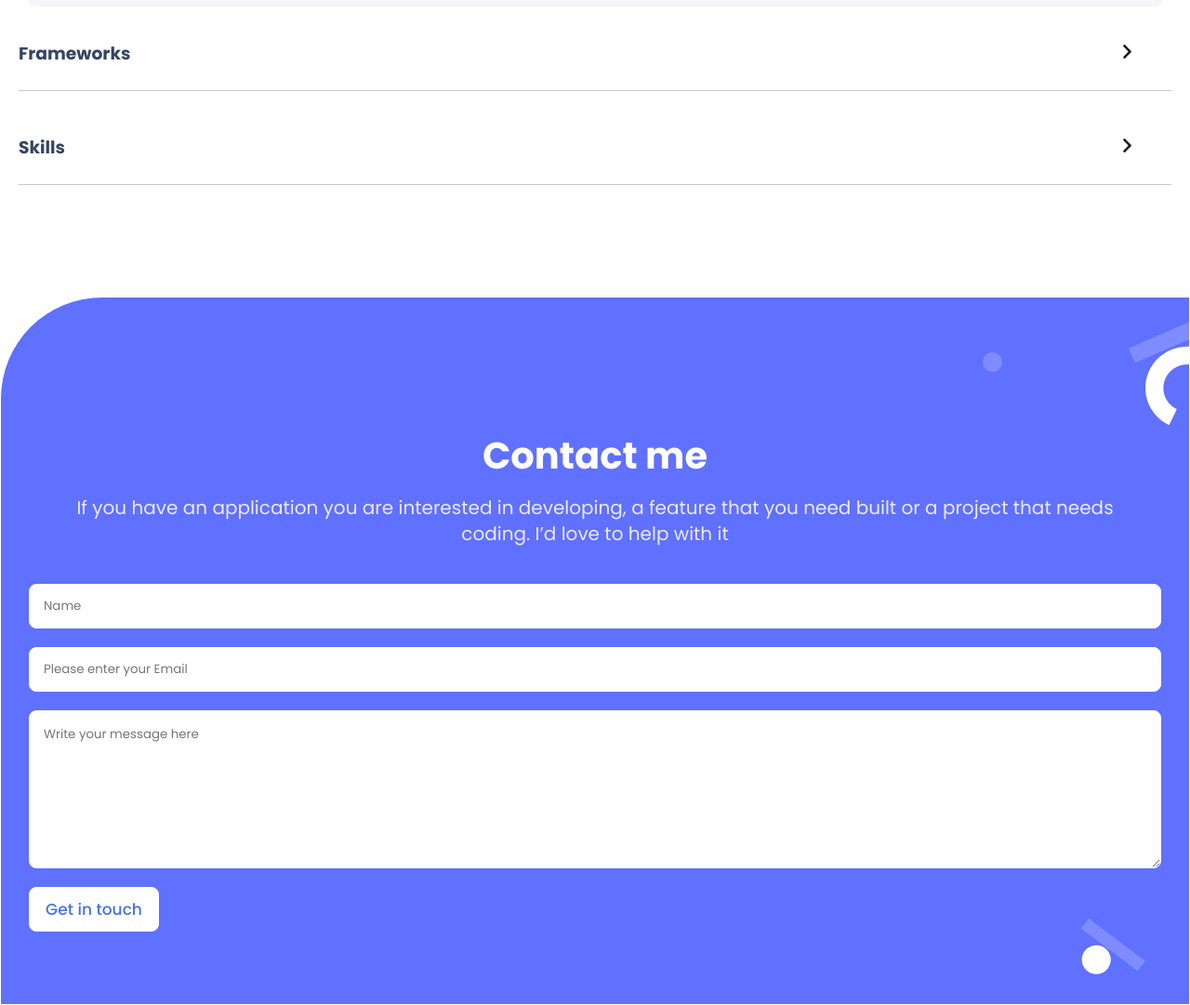
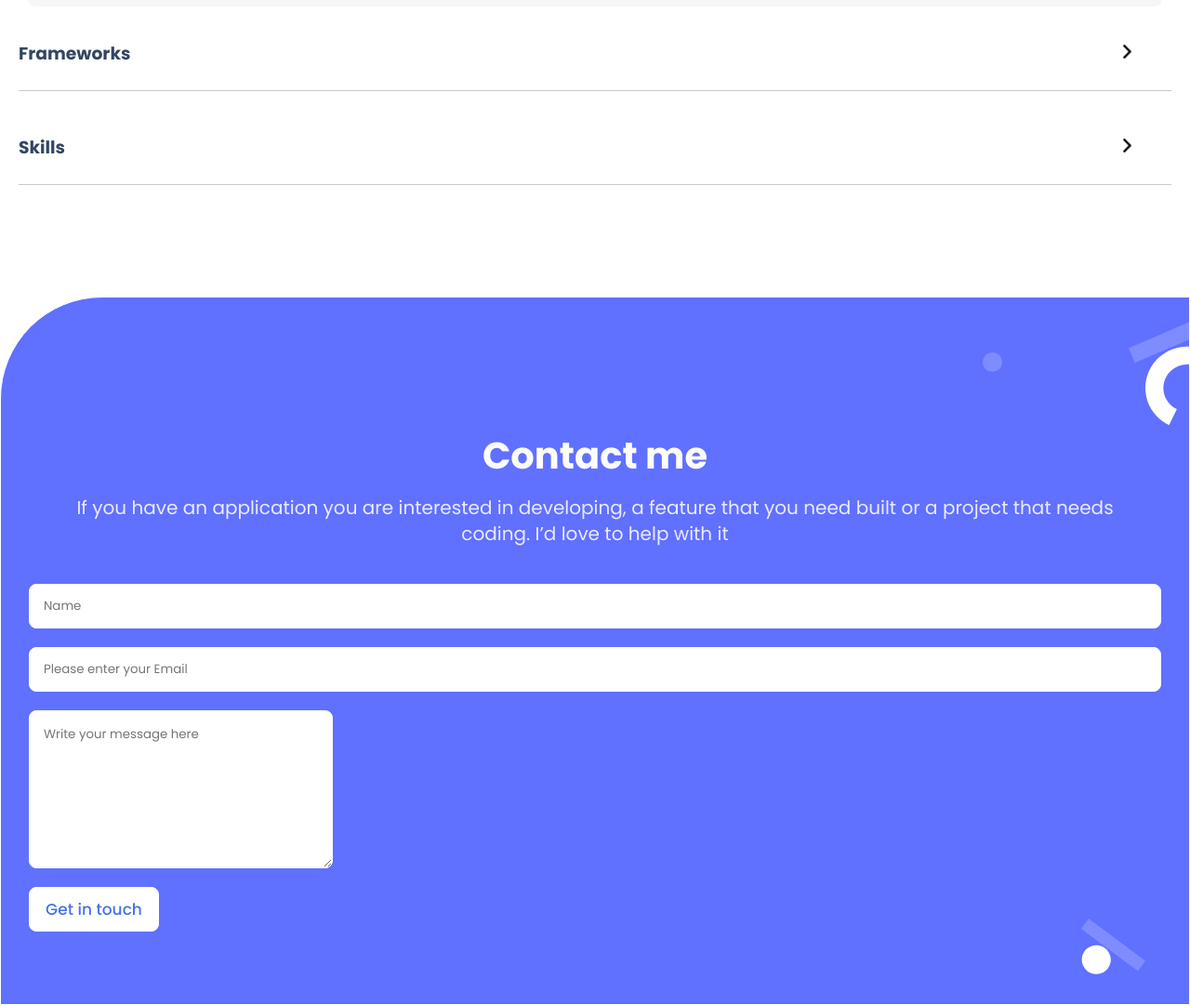
Before and after one commit to KayLemba/KaloloPortfolio, a website: page index.html in a window 1280 px wide. Shown: the part 4815-5896 px from the top of the page at 93% size. Drawn offline with Linux system fonts and the light colour scheme.

Commit message:
Add new styling for contact form to styles.css file

```diff
--- a/styles.css
+++ b/styles.css
@@ -418,5 +418,5 @@ a .btn-two {
 .message {
   height: 170px;
   border-radius: 8px;
-  /* width: 327px; */
+  width: 327px;
 }
```
